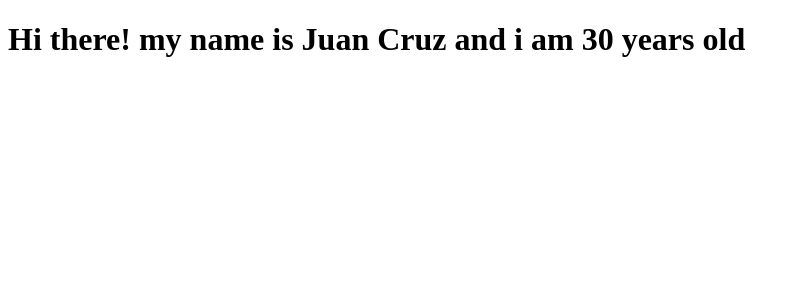
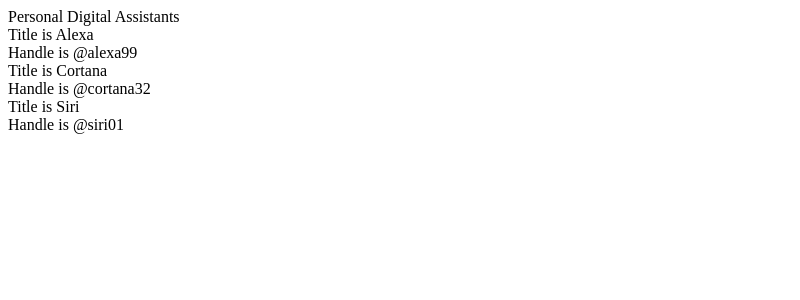
Before and after one commit to JuanCruz2/React-Inicio, a React app: page / in a window 1280 px wide. Shown: the top 300 px of the page, without its empty margins (0-800 px from the left). Built offline with nearby package versions, Linux system fonts and the light colour scheme; the HTML template or start-up script is replaced by a standard one.

Commit message:
start new proyect, use components and props

```diff
--- a/src/App.jsx
+++ b/src/App.jsx
@@ -1,9 +1,15 @@
+import ProfileCard from "./ProfileCard.jsx";
+
 function App() {
+    return (
+    <div>
+        <div>Personal Digital Assistants</div>
 
-    return <h1>Hi there! my name is {name} and i am {age} years old</h1>;
+        <ProfileCard title = "Alexa" handle = "@alexa99" />
+        <ProfileCard title = "Cortana" handle = "@cortana32" />
+        <ProfileCard title = "Siri" handle = "@siri01" />
+    </div>
+    )
 }
-const name = "Juan Cruz";
-const age = 30;
 
-export { name, age };
 export default App;
--- /dev/null
+++ b/src/ProfileCard.jsx
@@ -0,0 +1,12 @@
+function ProfileCard (props) {
+    const { title, handle } = props;
+    return (
+
+    <div>
+        <div>Title is {title}</div>
+        <div>Handle is {handle}</div>
+    </div>
+    )
+}
+
+export default ProfileCard;
--- a/src/index.jsx
+++ b/src/index.jsx
@@ -1,6 +1,3 @@
-
-
- // 1) import the React and ReactDOM libraries
 import React from 'react';
 import ReactDOM from 'react-dom/client';
 import App from './App';
```
